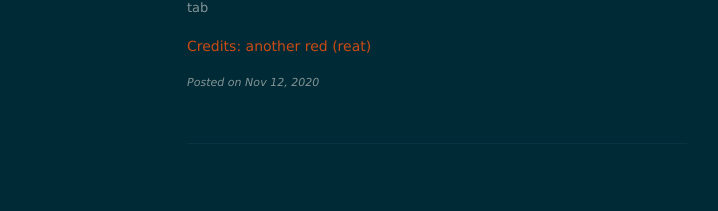
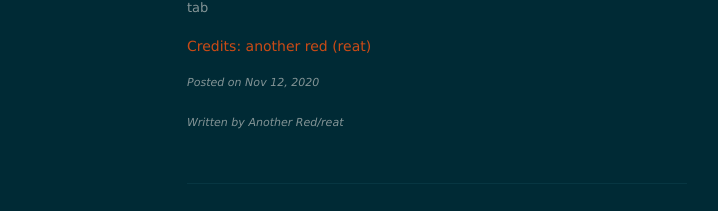
Before and after one commit to pirate-haven/pirate-haven.github.io, a Jekyll site: the page built from docs/_posts/2020-11-12-music.markdown, in a window 1280 px wide. Shown: the part 1558-1769 px from the top of the page, without its empty margins (203-921 px from the left). Built offline with Jekyll 4.4.1, drawn with Linux system fonts in a browser that asks for light colours; nearby versions of some CDN libraries; before the commit the page ends 1732 px from its top, so only the background shows below that.

Commit message:
author edit, hope this works

```diff
--- a/docs/_layouts/post.html
+++ b/docs/_layouts/post.html
@@ -15,5 +15,6 @@ layout: default
 	<div class="post-content">{{ content }}</div>
 
 	<p class="meta">Posted on <span class="postdate">{{ page.date | date: "%b %d, %Y" }}</span></p>
+	<p class="meta">Written by <span class="postdate">{{ page.author }}</span></p>
 
 </article>
```
